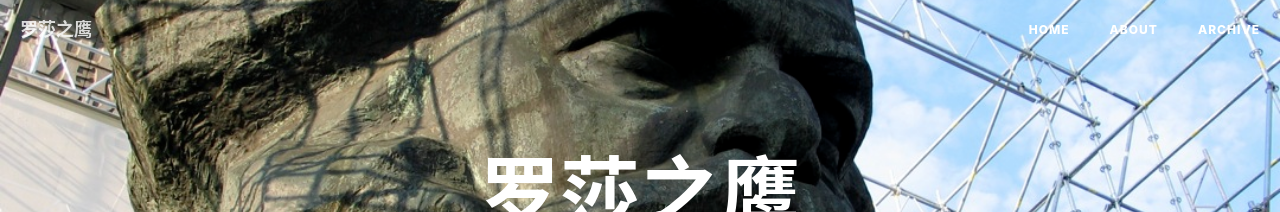
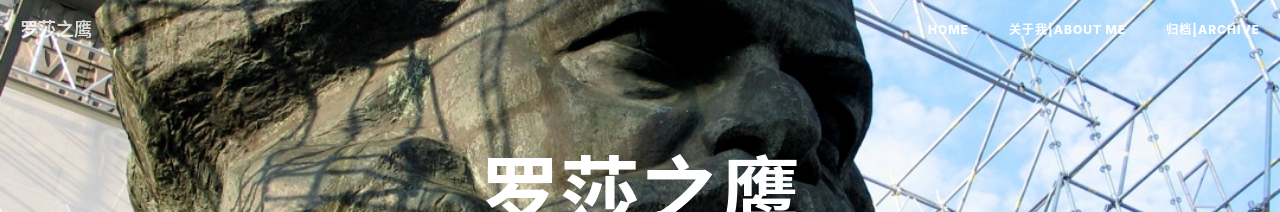
Before and after one commit to YelonhimX/YelonhimX.github.io, a Jekyll site: the page built from index.html, in a window 1280 px wide. Shown: the top 212 px of the page. Built offline with Jekyll 4.4.1, drawn with Linux system fonts in a browser that asks for light colours; nearby versions of some CDN libraries; the list of posts is cut into pages by our own code; comment, search, counter and statistics services are not loaded.

Commit message:
2019-11-04 16:47:11改题头

```diff
--- a/about.html
+++ b/about.html
@@ -1,6 +1,6 @@
 ---
 layout: page
-title: "About"
+title: "关于我|About Me"
 description: "万千为一，一化万千"
 header-img: "img/about-bg.jpg"
 multilingual: true
--- a/archive.html
+++ b/archive.html
@@ -1,5 +1,5 @@
 ---
-title: Archive
+title: 归档|Archive
 layout: default
 description: 我们终将带着满载回到最初
 header-img: "img/tag-bg.jpg"
```
Also changed, not shown: css/bootstrap.min.css.
